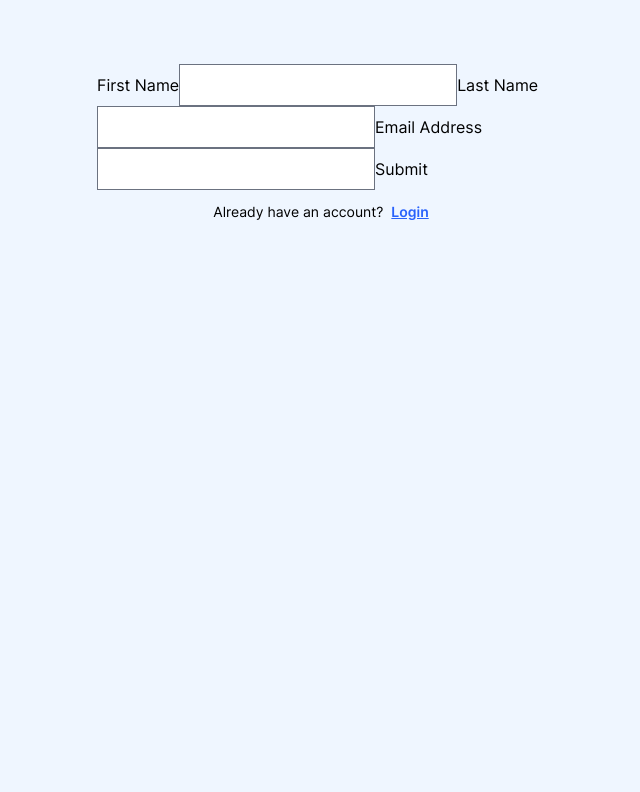
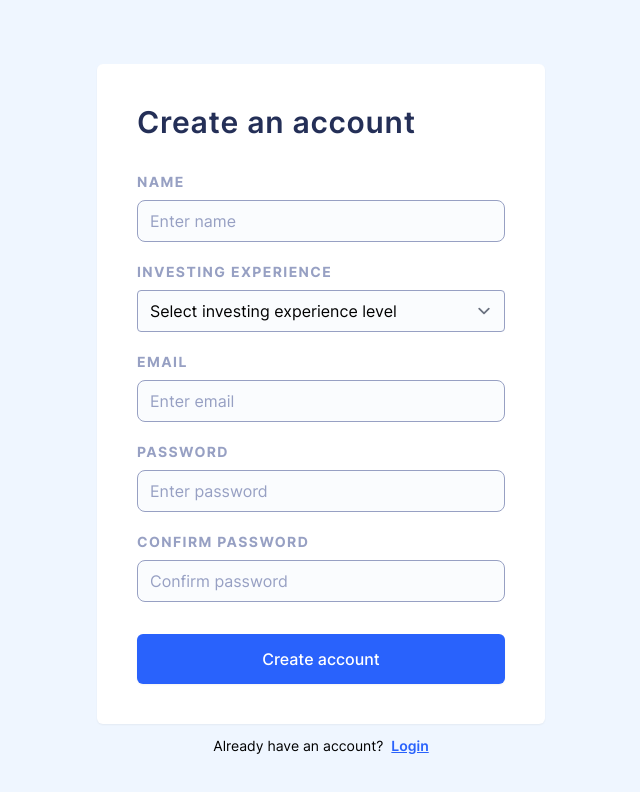
Before and after one commit to zachweinberg/snowball, a Next.js app: page /signup in a window 1280 px wide. Shown: the top 792 px of the page, without its empty margins (319-959 px from the left). Built offline with nearby package versions, Linux system fonts and the light colour scheme; no server answers.

Commit message:
feat: formik

```diff
--- a/package.json
+++ b/package.json
@@ -1,7 +1,7 @@
 {
   "name": "@wealth/client",
   "version": "0.1.0",
-  "private":true,
+  "private": true,
   "scripts": {
     "dev": "next dev",
     "build": "next build",
@@ -12,8 +12,8 @@
     "@headlessui/react": "^1.4.0",
     "@heroicons/react": "^1.0.3",
     "@tailwindcss/forms": "^0.3.3",
+    "@zachweinberg/wealth-schema": "^1.3.1",
     "algoliasearch": "^4.10.3",
-    "@wealth/schema": "1.0.0",
     "autoprefixer": "^10.3.1",
     "axios": "^0.21.1",
     "chart.js": "^3.5.0",
@@ -26,10 +26,10 @@
     "nprogress": "^0.2.0",
     "postcss": "^8.3.6",
     "react": "17.0.2",
+    "react-chartjs-2": "^3.0.4",
     "react-dom": "17.0.2",
     "react-modal": "^3.14.3",
     "swr": "^0.5.6",
-    "react-chartjs-2": "^3.0.4",
     "tailwindcss": "^2.2.7",
     "yup": "^0.32.9"
   },
--- a/src/components/Select.tsx
+++ b/src/components/Select.tsx
@@ -1,28 +1,14 @@
 import classNames from 'classnames';
-import { UseFormRegister } from 'react-hook-form';
+import { useField } from 'formik';
 
 type Props = {
   label: string;
   name: string;
-  register: UseFormRegister<any>;
-  options: any[];
-  error?: string;
-  required?: boolean;
   className?: string;
 };
 
-const Select: React.FunctionComponent<Props> = ({
-  label,
-  name,
-  className,
-  required,
-  error,
-  options,
-  register,
-}: Props) => {
-  const optionalRegisterProps = {
-    ...(register && { ...register(name, { required: required ? true : false }) }),
-  };
+const Select: React.FunctionComponent<Props> = ({ label, className, ...props }: Props) => {
+  const [field, meta] = useField(props);
 
   return (
     <div>
@@ -32,23 +18,17 @@ const Select: React.FunctionComponent<Props> = ({
         </p>
       )}
       <select
-        defaultValue={label}
+        {...field}
+        {...props}
         className={classNames(
-          'px-3 py-2 rounded-lg border border-purple1 w-full bg-gray2 placeholder-purple1 text-gray10 focus:outline-none focus:ring-purple2 focus:border-purple1',
+          'px-3 py-2 rounded  -lg border border-purple1 w-full bg-gray2 placeholder-purple1 text-gray10 focus:outline-none focus:ring-blue1 focus:border-blue1',
           className
         )}
-        {...optionalRegisterProps}
-      >
-        <option disabled value={label}>
-          {label}
-        </option>
-        {options.map((opt, i) => (
-          <option key={i} value={opt}>
-            {opt}
-          </option>
-        ))}
-      </select>
-      {error && <p className="mt-1 text-sm text-red3">{error}</p>}
+      ></select>
+
+      {meta.touched && meta.error ? (
+        <div className="mt-1 text-sm text-red3">{meta.error}</div>
+      ) : null}
     </div>
   );
 };
--- a/src/components/TextInput.tsx
+++ b/src/components/TextInput.tsx
@@ -1,44 +1,40 @@
 import classNames from 'classnames';
+import { useField } from 'formik';
 
 type Props = {
   type: 'text' | 'password' | 'email';
   label: string;
   name: string;
   placeholder: string;
-  error?: string;
   className?: string;
 };
 
-const TextInput: React.FunctionComponent<Props> = ({
-  label,
-  type,
-  name,
-  placeholder,
-  className,
-  error,
-}: Props) => {
+const TextInput: React.FunctionComponent<Props> = ({ label, className, ...props }: Props) => {
+  const [field, meta] = useField(props);
+
   return (
     <div>
       {label && (
         <label
-          htmlFor={name}
-          className="mb-2 text-sm font-bold tracking-widest uppercase text-purple1"
+          htmlFor={props.name}
+          className="block mb-2 text-sm font-bold tracking-widest uppercase text-purple1"
         >
           {label}
         </label>
       )}
 
       <input
+        {...field}
+        {...props}
         className={classNames(
-          'px-3 py-2 rounded-lg border border-purple1 w-full bg-gray2 placeholder-purple1 text-gray10 focus:outline-none focus:ring-purple2 focus:border-purple1',
+          'px-3 py-2 rounded-lg border border-purple1 w-full bg-gray2 placeholder-purple1 text-gray10 focus:outline-none focus:ring-blue1 focus:border-blue1',
           className
         )}
-        name={name}
-        placeholder={placeholder}
-        type={type}
       />
 
-      {error && <p className="mt-1 text-sm text-red3">{error}</p>}
+      {meta.touched && meta.error ? (
+        <div className="mt-1 text-sm text-red3">{meta.error}</div>
+      ) : null}
     </div>
   );
 };
--- a/src/components/forms/CreatePortfolioForm.tsx
+++ b/src/components/forms/CreatePortfolioForm.tsx
@@ -1,37 +1,50 @@
-import { SubmitHandler, useForm } from 'react-hook-form';
+import { Form, Formik, FormikHelpers } from 'formik';
+import * as Yup from 'yup';
 import Button from '~/components/Button';
 import TextInput from '~/components/TextInput';
 
-interface Inputs {
+interface Values {
   portfolioName: string;
 }
 
+const validationSchema = Yup.object({
+  portfolioName: Yup.string()
+    .max(45, 'Must be 45 characters or less')
+    .required('Portfolio name is required'),
+});
+
 const CreatePortfolioForm: React.FunctionComponent = () => {
-  const {
-    register,
-    handleSubmit,
-    formState: { errors },
-  } = useForm<Inputs>();
-  const onSubmit: SubmitHandler<Inputs> = (data) => alert(JSON.stringify(data));
+  const onSubmit = async (userData: Values, actions: FormikHelpers<Values>) => {
+    //
+  };
 
   return (
-    <form onSubmit={handleSubmit(onSubmit)}>
+    <Formik
+      initialValues={{
+        portfolioName: '',
+      }}
+      validationSchema={validationSchema}
+      onSubmit={onSubmit}
+    >
+      {(formik) => (
+        <Form className="bg-white p-10 shadow-sm rounded-md">
           <p className="mb-8 text-3xl font-bold tracking-wide text-blue3">Create Portfolio</p>
 
+          <div className="mb-5">
             <TextInput
+              label="Portfolio name"
+              name="portfolioName"
               type="text"
-        name="portfolioName"
-        label="Portfolio Name"
               placeholder="Enter name..."
-        required
-        register={register}
-        error={errors.portfolioName ? 'Portfolio name is required' : undefined}
             />
+          </div>
 
-      <Button type="submit" className="mt-5">
-        CREATE
+          <Button type="submit" className="mt-3">
+            Create portfolio
           </Button>
-    </form>
+        </Form>
+      )}
+    </Formik>
   );
 };
 
--- a/src/components/forms/SignupForm.tsx
+++ b/src/components/forms/SignupForm.tsx
@@ -1,17 +1,40 @@
-import { InvestingExperienceLevel } from '@wealth/schema';
-import { Formik, FormikHelpers } from 'formik';
-import Yup from 'yup';
+import { InvestingExperienceLevel } from '@zachweinberg/wealth-schema';
+import { Form, Formik, FormikHelpers } from 'formik';
+import { useState } from 'react';
+import * as Yup from 'yup';
+import Button from '~/components/Button';
+import TextInput from '~/components/TextInput';
 import { useAuth } from '~/hooks/useAuth';
+import Select from '../Select';
 
 interface Values {
   email: string;
   password: string;
+  confirmPassword: string;
   name: string;
   investingExperienceLevel: InvestingExperienceLevel;
 }
 
+const validationSchema = Yup.object({
+  name: Yup.string().max(35, 'Must be 35 characters or less').required('Name is required'),
+  email: Yup.string()
+    .max(40, 'Must be 40 characters or less')
+    .email('Invalid email address')
+    .required('Email is required'),
+  password: Yup.string()
+    .min(5, 'Password must be over 5 characters')
+    .required('Password is required'),
+  confirmPassword: Yup.string().oneOf([Yup.ref('password'), null], 'Passwords must match'),
+  investingExperienceLevel: Yup.string().oneOf([
+    InvestingExperienceLevel.LessThanOneYear,
+    InvestingExperienceLevel.OverFiveYears,
+    InvestingExperienceLevel.TwoToFiveYears,
+  ]),
+});
+
 const SignupForm: React.FunctionComponent = () => {
   const auth = useAuth();
+  const [error, setError] = useState<string>('');
 
   const onSubmit = async (userData: Values, actions: FormikHelpers<Values>) => {
     try {
@@ -20,116 +43,73 @@ const SignupForm: React.FunctionComponent = () => {
       if (err.response?.data?.error) {
         setError(err.response.data.error);
       }
-
-      console.log(err.response.data.error);
     }
   };
 
   return (
     <Formik
-      initialValues={{ name: '', email: '', investingExperienceLevel: '', password: '' }}
-      validationSchema={Yup.object({
-        name: Yup.string().max(35, 'Must be 35 characters or less').required('Required'),
-        email: Yup.string().max(40, 'Must be 40 characters or less').required('Required'),
-        password: Yup.string()
-          .min(5, 'Password must be over 5 characters')
-          .email('Invalid email address')
-          .required('Required'),
-        investingExperienceLevel: Yup.string().oneOf([
-          InvestingExperienceLevel.LessThanOneYear,
-          InvestingExperienceLevel.OverFiveYears,
-          InvestingExperienceLevel.TwoToFiveYears,
-        ]),
-      })}
+      initialValues={{
+        name: '',
+        email: '',
+        investingExperienceLevel: InvestingExperienceLevel.OverFiveYears,
+        confirmPassword: '',
+        password: '',
+      }}
+      validationSchema={validationSchema}
       onSubmit={onSubmit}
     >
       {(formik) => (
-        <form onSubmit={formik.handleSubmit}>
-          <label htmlFor="firstName">First Name</label>
-          <input id="firstName" type="text" {...formik.getFieldProps('firstName')} />
-          {formik.touched.firstName && formik.errors.firstName ? (
-            <div>{formik.errors.firstName}</div>
-          ) : null}
+        <Form className="bg-white p-10 shadow-sm rounded-md">
+          <p className="mb-8 text-3xl font-semibold tracking-wide text-blue3">
+            Create an account
+          </p>
 
-          <label htmlFor="lastName">Last Name</label>
-          <input id="lastName" type="text" {...formik.getFieldProps('lastName')} />
-          {formik.touched.lastName && formik.errors.lastName ? (
-            <div>{formik.errors.lastName}</div>
-          ) : null}
+          <div className="mb-5">
+            <TextInput label="Name" name="name" type="text" placeholder="Enter name" />
+          </div>
 
-          <label htmlFor="email">Email Address</label>
-          <input id="email" type="email" {...formik.getFieldProps('email')} />
-          {formik.touched.email && formik.errors.email ? (
-            <div>{formik.errors.email}</div>
-          ) : null}
+          <div className="mb-5">
+            <Select label="Investing Experience" name="investingExperienceLevel">
+              <option value="" disabled>
+                Select investing experience level
+              </option>
+              <option value={InvestingExperienceLevel.LessThanOneYear}>
+                Less than a year
+              </option>
+              <option value={InvestingExperienceLevel.TwoToFiveYears}>2 to 5 years</option>
+              <option value={InvestingExperienceLevel.OverFiveYears}>Over 5 years</option>
+            </Select>
+          </div>
 
-          <button type="submit">Submit</button>
-        </form>
+          <div className="mb-5">
+            <TextInput label="Email" name="email" type="email" placeholder="Enter email" />
+          </div>
+
+          <div className="mb-5">
+            <TextInput
+              label="Password"
+              name="password"
+              type="password"
+              placeholder="Enter password"
+            />
+          </div>
+
+          <div className="mb-5">
+            <TextInput
+              label="Confirm Password"
+              name="confirmPassword"
+              type="password"
+              placeholder="Confirm password"
+            />
+          </div>
+
+          <Button type="submit" className="mt-3">
+            Create account
+          </Button>
+        </Form>
       )}
     </Formik>
   );
-
-  // <form onSubmit={handleSubmit(onSubmit)} className="bg-white rounded-md shadow-md p-10">
-  //   <p className="mb-8 text-2xl font-semibold tracking-wide text-blue3 text-center">
-  //     Create your account
-  //   </p>
-
-  //   <div className="mb-5">
-  //     <TextInput
-  //       name="name"
-  //       required
-  //       register={register}
-  //       type="text"
-  //       label="Your Name"
-  //       placeholder="Enter name"
-  //       error={errors.name?.message}
-  //     />
-  //   </div>
-
-  //   <div className="mb-5">
-  //     <TextInput
-  //       name="email"
-  //       required
-  //       register={register}
-  //       type="email"
-  //       label="Email"
-  //       placeholder="Enter email"
-  //       error={errors.email?.message}
-  //     />
-  //   </div>
-
-  //   <div className="mb-5">
-  //     <TextInput
-  //       name="password"
-  //       required
-  //       register={register}
-  //       type="password"
-  //       label="Password"
-  //       placeholder="Enter password"
-  //       error={errors.password?.message}
-  //     />
-  //   </div>
-
-  //   <div className="mb-5">
-  //     <Select
-  //       required
-  //       name="investingExperienceLevel"
-  //       register={register}
-  //       label="Investing Experience"
-  //       options={[
-  //         InvestingExperienceLevel.LessThanOneYear,
-  //         InvestingExperienceLevel.TwoToFiveYears,
-  //         InvestingExperienceLevel.OverFiveYears,
-  //       ]}
-  //     />
-  //   </div>
-
-  //   {error !== '' && <p className="text-sm text-red3 mb-3">{error}</p>}
-
-  //   <Button type="submit" className="mt-3" disabled={isSubmitting}>
-  //     Create account
-  //   </Button>
-  // </form>
 };
 
 export default SignupForm;
--- a/src/context/AuthContext.tsx
+++ b/src/context/AuthContext.tsx
@@ -1,4 +1,4 @@
-import { CreateUserRequest } from '@wealth/schema';
+import { CreateUserRequest } from '@zachweinberg/wealth-schema';
 import { createContext, useEffect, useState } from 'react';
 import { API } from '~/lib/api';
 import firebase from '~/lib/firebase';
```
Also changed, not shown: 2 other files (tests, documents, lock files or other folders). Lines whose indentation alone changed are shown as unchanged.
